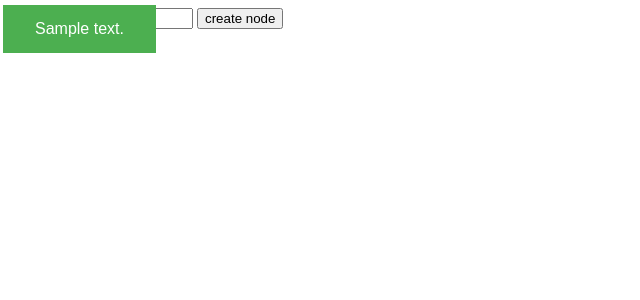
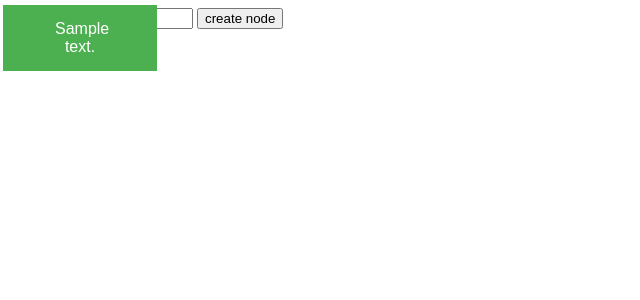
Before and after one commit to chxclyde/sure_starter, a Django app: page /mindmap/ in a window 1280 px wide. Shown: the top 300 px of the page, without its empty margins (0-640 px from the left). Run offline with Django 4.2, Linux system fonts and the light colour scheme; tables that the repository leaves empty hold one stand-in row (values such as "Sample post").

Commit message:
button text change lines.

```diff
--- a/mindmap/templates/mindmap/index.html
+++ b/mindmap/templates/mindmap/index.html
@@ -19,8 +19,15 @@
     .button2 {
         background-color: #008CBA;
     }
-
     /* Blue */
+    span {
+        display: block;
+        width: 50px;
+        padding: 0 20px;
+        margin: 0;
+        word-break: keep-all;
+        text-align: center;
+      }
 </style>
 <div>
     <form action="{% url 'addnode' %}" method="post">
@@ -35,7 +42,7 @@
     {% endif %}
     {% for node in nodes %}
     <button class="button button1" style="position:fixed; left: {{node.x }} ; top:{{node.y}}"
-        onclick="myFunction{{node.id}}()">{{node.text}}</button>
+        onclick="myFunction{{node.id}}()"><span>{{node.text}}</span></button>
     <script>
         function myFunction{{ node.id }}(){
             fetch('/mindmap/add_relation/', {
--- a/mindmap/views.py
+++ b/mindmap/views.py
@@ -19,7 +19,7 @@ def index(request):
     nodes = list(Node.objects.all().values())
     context = {'nodes': nodes, 'addnode_url': "mindmap/addnode",
                "is_add_node": is_add_node[0]}
-
+    print(nodes)
 
     return HttpResponse(render(request, template_name, context))
 
@@ -34,7 +34,7 @@ def addnode(request):
 def addnode_put(request):
     global is_add_node
     body = json.loads(request.body)
-    n = Node(text=is_add_node[1], x=body["mousex"], y=body["mousey"])
+    n = Node(text=is_add_node[1], x=body["mousex"], y=body["mousey"]-100)
     n.save()
     if request.method == 'POST':
         response = redirect("/mindmap/")
```
